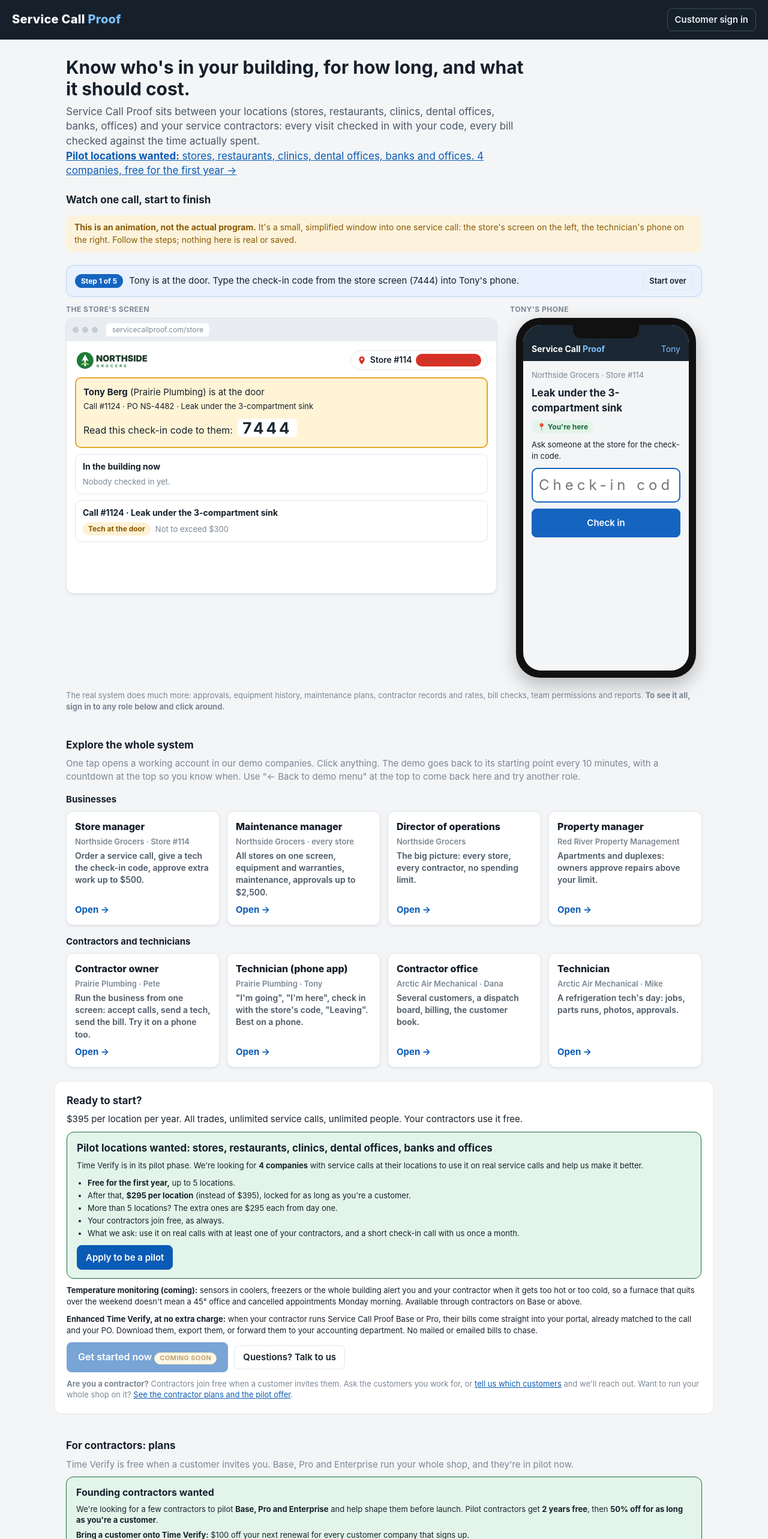
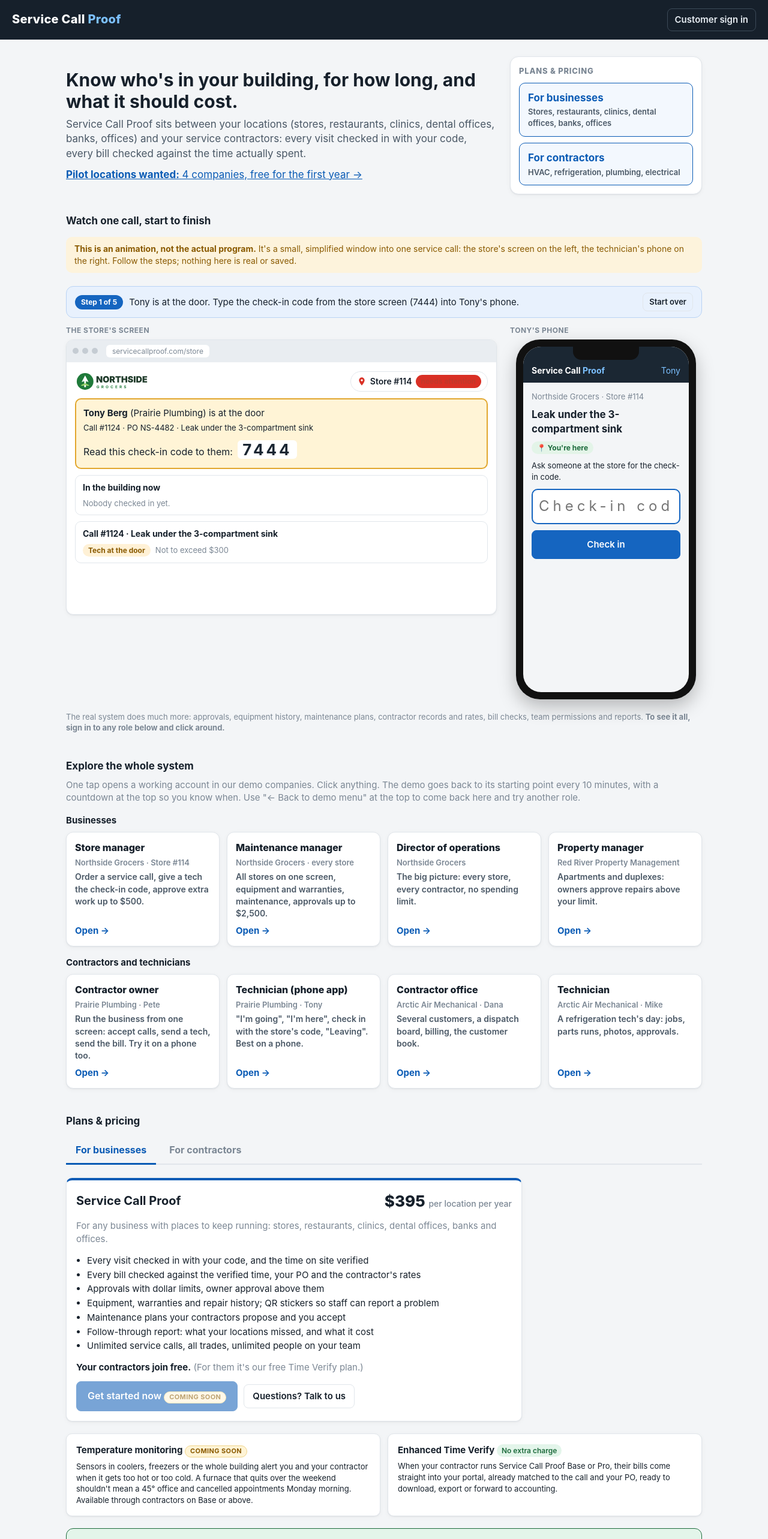
Before and after one commit to markyozamp/servicepro, a Next.js app in the folder web/: page /demo in a window 1280 px wide. Shown: the top 2566 px of the page at 60% size. Built offline with nearby package versions, Linux system fonts and the light colour scheme; no server answers.

Commit message:
Demo page: plan buttons at the top, Plans & pricing in two tabs (businesses, contractors), more room
Co-Authored-By: Claude Opus 5.5 <noreply@anthropic.com>
Claude-Session: https://claude.ai/code/session_01AQ2EMzuYHPY4R6VTfp1T4F

```diff
--- a/web/app/demo/page.js
+++ b/web/app/demo/page.js
@@ -1,8 +1,9 @@
 'use client';
 
 // The demo, for people deciding whether to buy: a hands-on side-by-side (store + technician's phone), then one-tap
-// sign-ins to every role in the demo companies. Demo accounts reset every night and can't make permanent changes.
-import { useState } from 'react';
+// sign-ins to every role in the demo companies (they go back to the start every 10 minutes), then Plans & pricing
+// in two tabs: for businesses and for contractors. The two buttons at the top open the right tab.
+import { useEffect, useState } from 'react';
 import { supabase } from '@/lib/supabase';
 import { portalFor, signOutLocal } from '@/lib/useProfile';
 import PilotOffer from '@/components/PilotOffer';
@@ -24,9 +25,30 @@ const CONTRACTORS = [
   { email: 'tech@arcticair.demo', who: 'Technician', org: 'Arctic Air Mechanical · Mike', see: 'A refrigeration tech\'s day: jobs, parts runs, photos, approvals.' },
 ];
 
+const BUSINESS_INCLUDES = [
+  'Every visit checked in with your code, and the time on site verified',
+  'Every bill checked against the verified time, your PO and the contractor\'s rates',
+  'Approvals with dollar limits, owner approval above them',
+  'Equipment, warranties and repair history; QR stickers so staff can report a problem',
+  'Maintenance plans your contractors propose and you accept',
+  'Follow-through report: what your locations missed, and what it cost',
+  'Unlimited service calls, all trades, unlimited people on your team',
+];
+
 export default function Demo() {
   const [busy, setBusy] = useState('');
   const [err, setErr] = useState('');
+  const [plans, setPlans] = useState('business');
+  const showPlans = (k) => {
+    setPlans(k);
+    setTimeout(() => document.getElementById('plans')?.scrollIntoView({ behavior: 'smooth', block: 'start' }), 40);
+  };
+  // Links like /demo#contractors or #plans-business open the right tab
+  useEffect(() => {
+    const h = window.location.hash;
+    if (h === '#contractors' || h === '#plans-contractors') showPlans('contractors');
+    else if (h === '#plans-business' || h === '#pilot-stores') showPlans('business');
+  }, []);
 
   async function enter(email) {
     setBusy(email); setErr('');
@@ -54,9 +76,18 @@ export default function Demo() {
       </header>
 
       <section className="demo-hero">
+        <div className="demo-hero-text">
           <h1>Know who's in your building, for how long, and what it should cost.</h1>
           <p>Service Call Proof sits between your locations (stores, restaurants, clinics, dental offices, banks, offices) and your service contractors: every visit checked in with your code, every bill checked against the time actually spent.</p>
-        <p className="small"><a href="#pilot-stores"><strong>Pilot locations wanted:</strong> stores, restaurants, clinics, dental offices, banks and offices. 4 companies, free for the first year →</a></p>
+          <p className="small" style={{ marginTop: 10 }}><a href="#pilot-stores" onClick={(e) => { e.preventDefault(); setPlans('business'); setTimeout(() => document.getElementById('pilot-stores')?.scrollIntoView({ behavior: 'smooth', block: 'start' }), 40); }}><strong>Pilot locations wanted:</strong> 4 companies, free for the first year →</a></p>
+        </div>
+        <div className="demo-hero-plans">
+          <div className="demo-hero-plans-h">Plans &amp; pricing</div>
+          <button type="button" className="demo-plan-btn" onClick={() => showPlans('business')}>
+            <strong>For businesses</strong><span>Stores, restaurants, clinics, dental offices, banks, offices</span></button>
+          <button type="button" className="demo-plan-btn" onClick={() => showPlans('contractors')}>
+            <strong>For contractors</strong><span>HVAC, refrigeration, plumbing, electrical</span></button>
+        </div>
       </section>
 
       <section className="demo-sec">
@@ -76,23 +107,48 @@ export default function Demo() {
         <div className="demo-cards">{CONTRACTORS.map((d) => <Card key={d.email} d={d} />)}</div>
       </section>
 
-      <section className="demo-sec demo-cta">
-        <h2>Ready to start?</h2>
-        <p>$395 per location per year. All trades, unlimited service calls, unlimited people. Your contractors use it free.</p>
-        <StorePilot />
-        <p className="small"><strong>Temperature monitoring (coming):</strong> sensors in coolers, freezers or the whole building alert you and your contractor when it gets too hot or too cold, so a furnace that quits over the weekend doesn't mean a 45° office and cancelled appointments Monday morning. Available through contractors on Base or above.</p>
-        <p className="small"><strong>Enhanced Time Verify, at no extra charge:</strong> when your contractor runs Service Call Proof Base or Pro, their bills come straight into your portal, already matched to the call and your PO. Download them, export them, or forward them to your accounting department. No mailed or emailed bills to chase.</p>
+      <section className="demo-sec demo-plans" id="plans">
+        <h2>Plans &amp; pricing</h2>
+        <div className="demo-tabs" role="tablist">
+          <button type="button" role="tab" aria-selected={plans === 'business'} className={plans === 'business' ? 'on' : ''} onClick={() => setPlans('business')}>For businesses</button>
+          <button type="button" role="tab" aria-selected={plans === 'contractors'} className={plans === 'contractors' ? 'on' : ''} onClick={() => setPlans('contractors')}>For contractors</button>
+        </div>
+
+        {plans === 'business' && (
+          <div className="demo-tab-body" id="plans-business">
+            <div className="panel panel-pad stack demo-biz-plan">
+              <div className="spread"><strong style={{ fontSize: 20 }}>Service Call Proof</strong><span className="demo-price">$395 <small>per location per year</small></span></div>
+              <div className="muted">For any business with places to keep running: stores, restaurants, clinics, dental offices, banks and offices.</div>
+              <ul className="plan-list">{BUSINESS_INCLUDES.map((i) => <li key={i}>{i}</li>)}</ul>
+              <div><strong>Your contractors join free.</strong> <span className="muted">(For them it&apos;s our free Time Verify plan.)</span></div>
               <div className="demo-cta-row">
                 <button type="button" className="primary big" disabled title="Coming soon">Get started now <span className="soon">Coming soon</span></button>
                 <a className="button-like" href="mailto:sales@servicecallproof.com?subject=Service%20Call%20Proof%20questions">Questions? Talk to us</a>
               </div>
-        <p className="small muted"><strong>Are you a contractor?</strong> Contractors join free when a customer invites them. Ask the customers you work for, or <a href="mailto:sales@servicecallproof.com?subject=Contractor%20interested">tell us which customers</a> and we'll reach out. Want to run your whole shop on it? <a href="#contractors">See the contractor plans and the pilot offer</a>.</p>
-      </section>
+            </div>
 
-      <section className="demo-sec" id="contractors">
-        <h2>For contractors: plans</h2>
-        <p className="muted">Time Verify is free when a customer invites you. Base, Pro and Enterprise run your whole shop, and they're in pilot now.</p>
+            <div className="demo-extras">
+              <div className="panel panel-pad stack" style={{ gap: 6 }}>
+                <strong>Temperature monitoring <span className="soon">Coming soon</span></strong>
+                <span className="small">Sensors in coolers, freezers or the whole building alert you and your contractor when it gets too hot or too cold. A furnace that quits over the weekend shouldn&apos;t mean a 45° office and cancelled appointments Monday morning. Available through contractors on Base or above.</span>
+              </div>
+              <div className="panel panel-pad stack" style={{ gap: 6 }}>
+                <strong>Enhanced Time Verify <span className="chip tone-green">No extra charge</span></strong>
+                <span className="small">When your contractor runs Service Call Proof Base or Pro, their bills come straight into your portal, already matched to the call and your PO, ready to download, export or forward to accounting.</span>
+              </div>
+            </div>
+
+            <StorePilot />
+          </div>
+        )}
+
+        {plans === 'contractors' && (
+          <div className="demo-tab-body" id="plans-contractors">
+            <div className="demo-free-line"><strong>Free when your customer uses Service Call Proof.</strong> That&apos;s Time Verify: calls, check-ins and bills for that customer, at no cost to you, always. Base, Pro and Enterprise run your whole shop, and they&apos;re in pilot now.</div>
             <PilotOffer source="demo" current={null} />
+            <div className="small muted">Want Time Verify with a customer who isn&apos;t on it yet? <a href="mailto:sales@servicecallproof.com?subject=Contractor%20interested">Tell us which customers</a> and we&apos;ll reach out.</div>
+          </div>
+        )}
       </section>
       <div style={{ padding: '0 16px 24px' }}><LegalFooter /></div>
     </main>
--- a/web/app/globals.css
+++ b/web/app/globals.css
@@ -567,3 +567,22 @@ table.compare .prospect { background: var(--amber-bg); }
 .ft-miss.click { cursor: pointer; }
 .ft-miss.click:hover { background: #f7f9fb; }
 .temp-note { padding: 8px 10px; border-radius: 8px; background: #eef4fb; border: 1px solid #c9dcf0; }
+/* Demo page: hero with the two plan buttons, and the tabbed Plans & pricing section */
+.demo-hero { display: grid; grid-template-columns: minmax(0, 1fr) 320px; gap: 24px; align-items: center; padding-bottom: 12px; }
+.demo-hero-plans { display: flex; flex-direction: column; gap: 10px; background: var(--panel); border: 1px solid var(--line); border-radius: 14px; padding: 14px; box-shadow: var(--shadow); }
+.demo-hero-plans-h { font-weight: 800; font-size: 13px; text-transform: uppercase; letter-spacing: .06em; color: var(--ink-3); }
+.demo-plan-btn { display: flex; flex-direction: column; align-items: flex-start; gap: 2px; text-align: left; padding: 12px 14px; border-radius: 10px; border: 1px solid var(--brand); background: #f3f8fe; }
+.demo-plan-btn strong { font-size: 17px; color: var(--brand); }
+.demo-plan-btn span { font-size: 13px; color: var(--ink-2); }
+.demo-plan-btn:hover { background: #e6f0fc; }
+@media (max-width: 860px) { .demo-hero { grid-template-columns: 1fr; } }
+.demo-plans { gap: 16px; }
+.demo-tabs { display: flex; gap: 6px; border-bottom: 2px solid var(--line); }
+.demo-tabs button { border: 0; background: none; padding: 10px 16px; font-weight: 700; font-size: 16px; color: var(--ink-3); border-bottom: 3px solid transparent; margin-bottom: -2px; border-radius: 0; }
+.demo-tabs button.on { color: var(--brand); border-bottom-color: var(--brand); }
+.demo-tab-body { display: flex; flex-direction: column; gap: 20px; padding-top: 6px; }
+.demo-biz-plan { gap: 12px; max-width: 760px; border-top: 4px solid var(--brand); }
+.demo-price { font-size: 26px; font-weight: 800; }
+.demo-price small { font-size: 14px; font-weight: 500; color: var(--ink-3); }
+.demo-extras { display: grid; grid-template-columns: repeat(auto-fit, minmax(280px, 1fr)); gap: 12px; }
+.demo-free-line { font-size: 16px; padding: 12px 14px; border-radius: 10px; background: var(--green-bg); }
```
Lines whose indentation alone changed are shown as unchanged.
